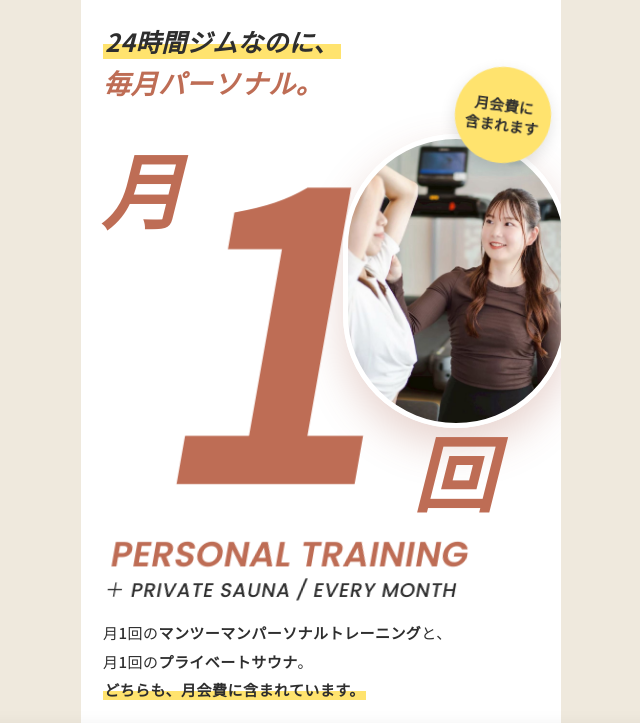
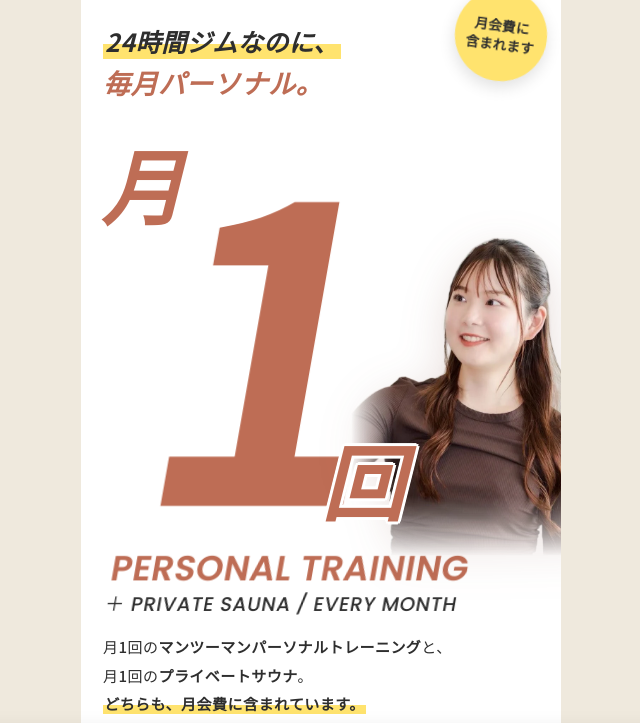
Before and after one commit to nagi-sketch/paw-line-assets, a plain HTML site: page okyozuka/index.html in a window 1280 px wide. Shown: the part 77-800 px from the top of the page, without its empty margins (319-959 px from the left). Drawn offline with Linux system fonts and the light colour scheme.

Commit message:
御経塚LP：冒頭を切り抜きの人物と大きな数字の重ねに
Co-Authored-By: Claude Fable 5.2 <noreply@anthropic.com>

```diff
--- a/okyozuka/index.html
+++ b/okyozuka/index.html
@@ -50,14 +50,14 @@ h2.big{font-size:25px;font-weight:700;font-style:italic;line-height:1.5;text-ali
 .fv .tg{font-weight:700;font-style:italic;font-size:25px;line-height:1.5;letter-spacing:.02em}
 .fv .tg>span{display:table}
 .fv .tg .t2{color:var(--accent);font-size:27px;margin-top:2px}
-.num{position:relative;height:min(88vw,420px);margin-top:10px}
-.num .one{position:absolute;left:9%;top:3%;z-index:1;font-family:var(--jp);font-weight:700;font-size:min(84vw,400px);line-height:.92;color:var(--accent);transform:skewX(-10deg);transform-origin:50% 100%;letter-spacing:-.02em}
+.num{position:relative;height:min(90vw,430px);margin-top:14px}
+.num .one{position:absolute;left:5%;top:5%;z-index:1;font-family:var(--jp);font-weight:700;font-size:min(86vw,410px);line-height:.92;color:var(--accent);transform:skewX(-10deg);transform-origin:50% 100%;letter-spacing:-.02em}
 .num .tsuki,.num .kai{position:absolute;font-weight:700;font-style:italic;color:var(--accent);font-size:min(17vw,82px);line-height:1}
-.num .tsuki{left:-2px;top:8%;z-index:2}
-.num .kai{left:71%;bottom:5%;z-index:3}
-.num .ph{position:absolute;right:-30px;top:5%;width:min(47vw,226px);aspect-ratio:1/1.3;border-radius:999px;background:url(img/stretch.jpg) 58% 30%/cover;box-shadow:0 18px 40px rgba(162,85,63,.25);border:5px solid #fff}
-.num .seal{position:absolute;right:-12px;top:-11%;z-index:4;width:96px;height:96px;border-radius:50%;background:var(--mk);display:flex;align-items:center;justify-content:center;text-align:center;transform:rotate(8deg);box-shadow:0 6px 16px rgba(0,0,0,.12)}
-.num .seal span{font-weight:700;font-size:14.5px;line-height:1.4;letter-spacing:.02em}
+.num .tsuki{left:-2px;top:6%;z-index:2}
+.num .kai{left:50%;bottom:6%;z-index:4;text-shadow:3px 0 0 #fff,-3px 0 0 #fff,0 3px 0 #fff,0 -3px 0 #fff,2px 2px 0 #fff,-2px 2px 0 #fff,2px -2px 0 #fff,-2px -2px 0 #fff}
+.num .ph{position:absolute;right:-52px;bottom:-2%;z-index:3;width:min(50vw,240px);aspect-ratio:680/1060;background:url(img/fv_cut.webp) center bottom/contain no-repeat;filter:drop-shadow(0 14px 22px rgba(120,60,42,.18))}
+.num .seal{position:absolute;right:-8px;top:calc(-1 * min(27vw,128px));z-index:5;width:92px;height:92px;border-radius:50%;background:var(--mk);display:flex;align-items:center;justify-content:center;text-align:center;transform:rotate(8deg);box-shadow:0 6px 16px rgba(0,0,0,.12)}
+.num .seal span{font-weight:700;font-size:13.5px;line-height:1.4;letter-spacing:.02em}
 .fv .en2{font-family:var(--en);font-weight:700;color:var(--accent);font-size:min(7.300vw,35px);line-height:1.1;transform:skewX(-10deg);transform-origin:0 100%;letter-spacing:.01em;margin-top:2px;white-space:nowrap}
 .fv .en2 small{display:block;font-size:.56em;white-space:nowrap;font-weight:500;color:var(--ink);letter-spacing:.04em;margin-top:6px}
 .fv .sub{margin-top:18px;font-size:15px;font-weight:500}
```
Also changed, not shown: okyozuka/img/fv_cut.webp (added).
